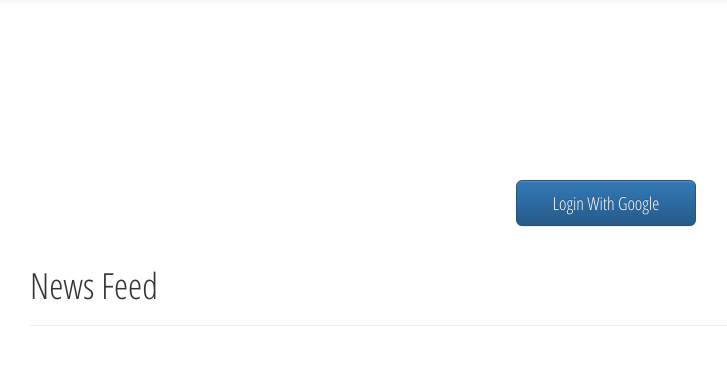
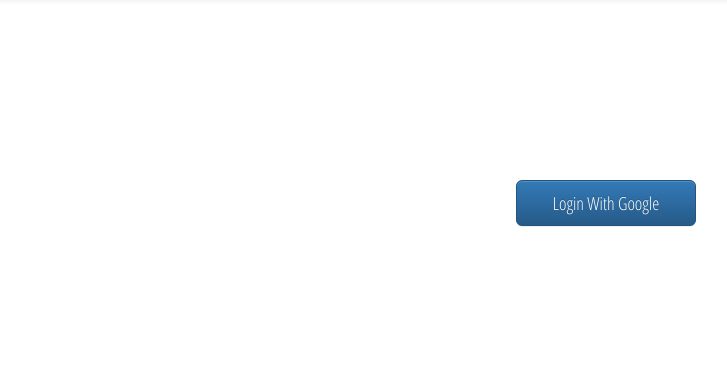
Before and after one commit to deone/ALU, a Django app: template aluapp/aluapp/templates/home.html in a window 1280 px wide. Shown: the part 52-417 px from the top of the page, without its empty margins (34-761 px from the left). Run offline with Django 3.2, Linux system fonts and the light colour scheme; the template is opened without the code that fills it, so the values that code supplies are empty; some libraries are stand-ins or nearby versions.

Commit message:
Display the 'News Feed' header after user logs in.

```diff
--- a/aluapp/aluapp/templates/home.html
+++ b/aluapp/aluapp/templates/home.html
@@ -90,9 +90,11 @@
   {% endif %}
 
   <div class="mid width-90 feed">
-    <div class="page-header">
-      <h1>News Feed</h1>
-    </div>
+    {% if user and not user.is_anonymous %}
+      <div class="page-header">
+        <h1>News Feed</h1>
+      </div>
+    {% endif %}
 
     {% if user.usertype.user_type == 'STD' %}
       {% if announcements %}
```
